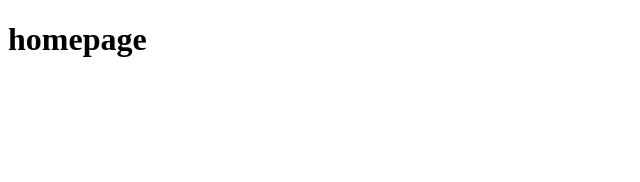
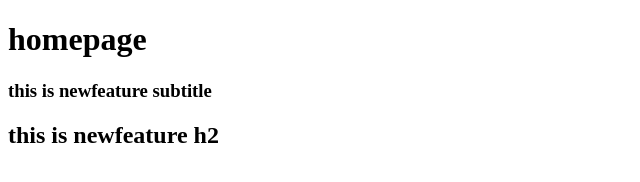
Before and after one commit to AndreiadeAlmeida/tddemo, a plain HTML site: page index.html in a window 1280 px wide. Shown: the whole page, without its empty margins (0-640 px from the left). Drawn offline with Linux system fonts and the light colour scheme.

Commit message:
adding newfeature subtitle

```diff
--- a/index.html
+++ b/index.html
@@ -6,5 +6,7 @@
 </head>
 <body>
     <h1>homepage</h1>
+    <h3>this is newfeature subtitle</h3>
+    <h2>this is newfeature h2</h2>
 </body>
 </html>
```
